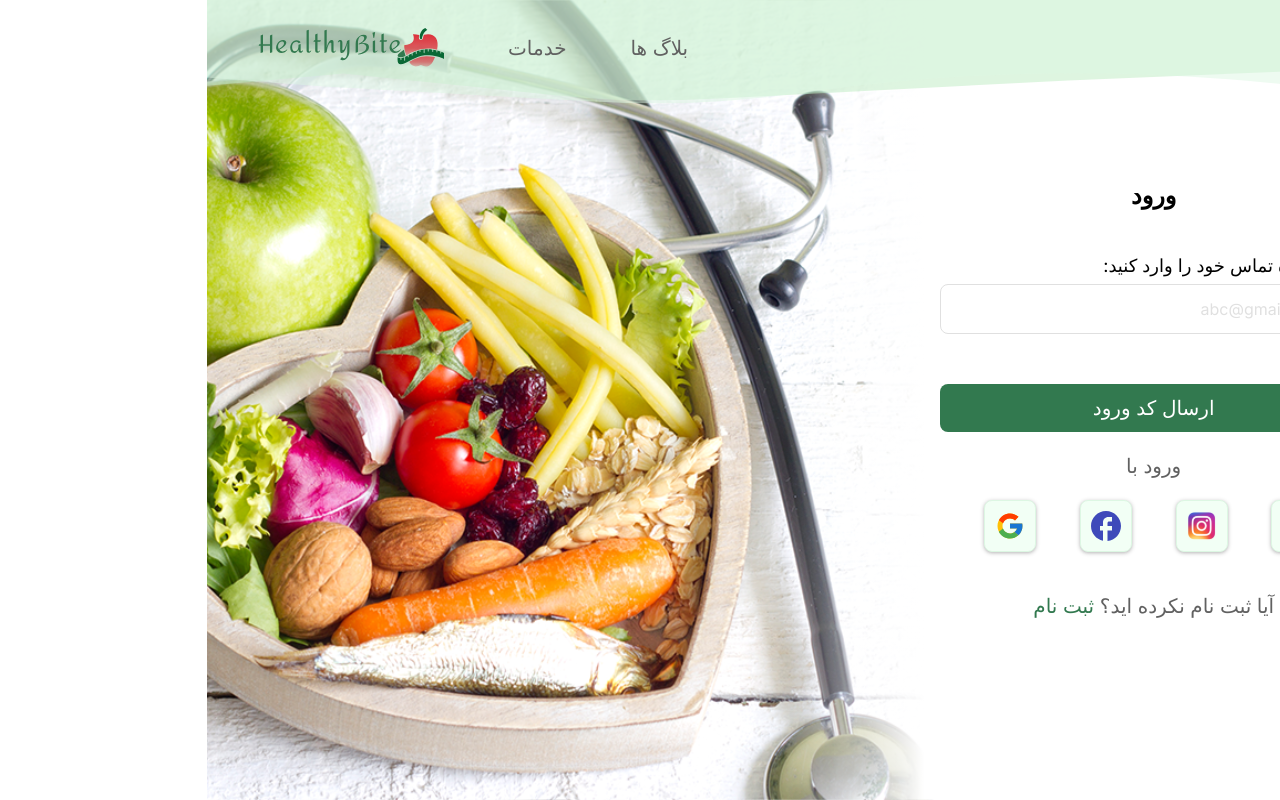
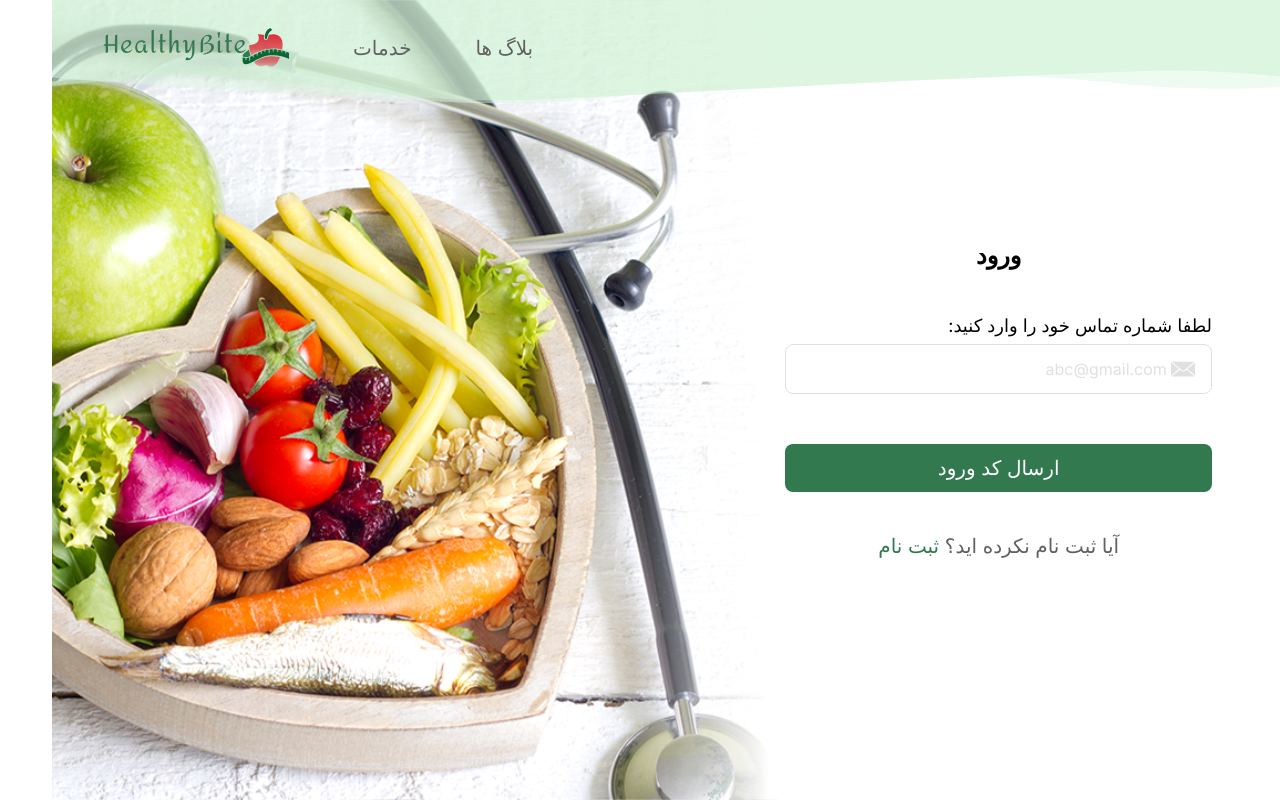
Before and after one commit to ParsaBordbar/Healthcare_Diet, a Next.js app: page /register/login in a window 1280 px wide. Built offline with nearby package versions, Linux system fonts and the light colour scheme.

Commit message:
remove the social buttons in login page

```diff
--- a/src/app/register/login/(enterNumber)/page.tsx
+++ b/src/app/register/login/(enterNumber)/page.tsx
@@ -8,8 +8,6 @@
       <div className="absolute  lg:!shadow-none lg:p-0 py-5 px-5 lg:!bg-transparent flex flex-col items-center gap-5 w-4/5 lg:w-1/3  lg:right-[7.5rem]">
         <FormLogin />
         <section className="flex gap-5 w-full flex-col items-center">
-          <p className="text-xl text-[var(--text)]">ورود با</p>
-          <Social />
           <Link
             href={"/register/signup"}
             className="text-xl mt-5 text-[var(--text)]"
```
